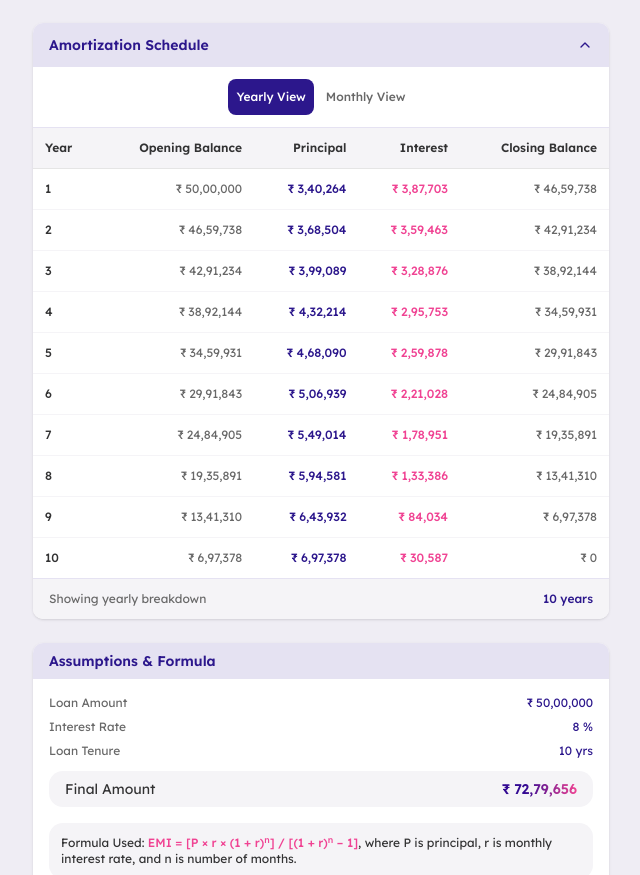
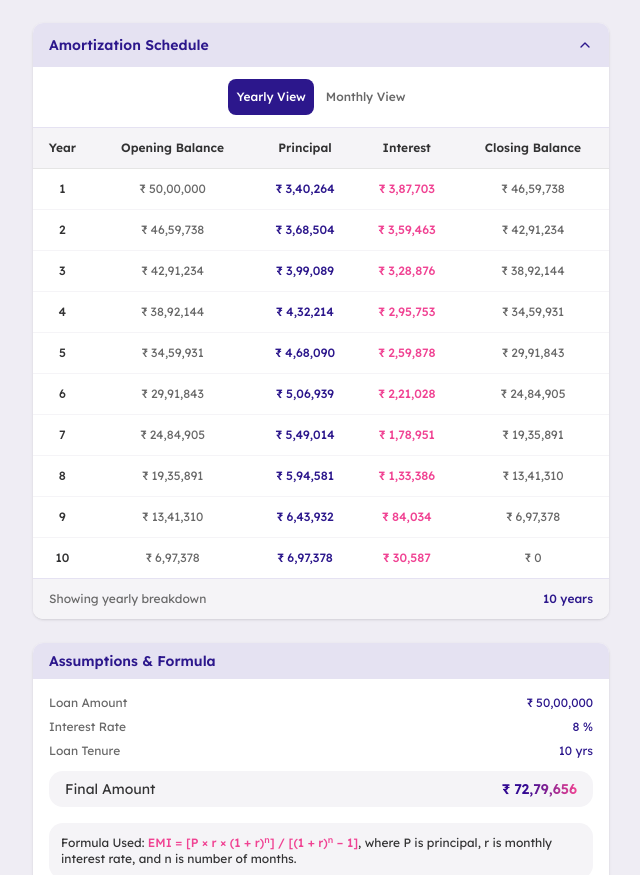
Before and after one commit to SerDunk/financial-calculators, a Next.js app: page /calculators/mortgage in a window 1280 px wide. Shown: the part 980-1855 px from the top of the page, without its empty margins (319-959 px from the left). Built offline with nearby package versions, Linux system fonts and the light colour scheme.

Commit message:
Reduced spacing in table and removed () from shorthand format

```diff
--- a/src/app/calculators/mortgage/page.js
+++ b/src/app/calculators/mortgage/page.js
@@ -11,7 +11,6 @@ import {
 
 import AmortizationSchedule from "@/components/AmortisationSchedule";
 
-// Safe formatter
 const formatShortIndianCurrency = (amount) => {
   amount = parseInt(amount) || 0;
   if (amount >= 10000000) {
@@ -38,7 +37,6 @@ const MortgageCalculator = () => {
 
   const [displayedTenure, setDisplayedTenure] = useState(tenure);
   const [amortizationTable, setAmortizationTable] = useState([]);
-  const [showAmortization, setShowAmortization] = useState(false);
 
   useEffect(() => {
     updateChart(loanAmount, tenure, interestRate);
@@ -144,7 +142,7 @@ const MortgageCalculator = () => {
               </div>
             </div>
             <div className="text-[10px] text-white flex justify-end pt-2 px-2">
-              ({formatShortIndianCurrency(loanAmountInput)})
+              {formatShortIndianCurrency(loanAmountInput)}
             </div>
 
             <Slider
--- a/src/components/AmortisationSchedule.js
+++ b/src/components/AmortisationSchedule.js
@@ -26,19 +26,19 @@ const AmortizationSchedule = ({ amortizationTable, yearlyAmortization }) => {
     <Table className="text-xs">
       <TableHeader>
         <TableRow className="bg-[#F5F4F7] hover:bg-[#F5F4F7]">
-          <TableHead className="text-[#323233] font-semibold px-3 py-3 text-left">
+          <TableHead className="text-[#323233] font-semibold px-2 py-3 text-center">
             Year
           </TableHead>
-          <TableHead className="text-[#323233] font-semibold px-3 py-3 text-right">
+          <TableHead className="text-[#323233] font-semibold px-2 py-3 text-center">
             Opening Balance
           </TableHead>
-          <TableHead className="text-[#323233] font-semibold px-3 py-3 text-right">
+          <TableHead className="text-[#323233] font-semibold px-2 py-3 text-center">
             Principal
           </TableHead>
-          <TableHead className="text-[#323233] font-semibold px-3 py-3 text-right">
+          <TableHead className="text-[#323233] font-semibold px-2 py-3 text-center">
             Interest
           </TableHead>
-          <TableHead className="text-[#323233] font-semibold px-3 py-3 text-right">
+          <TableHead className="text-[#323233] font-semibold px-2 py-3 text-center">
             Closing Balance
           </TableHead>
         </TableRow>
@@ -50,19 +50,19 @@ const AmortizationSchedule = ({ amortizationTable, yearlyAmortization }) => {
               key={index}
               className="border-b border-[#F5F4F7] hover:bg-[#FAFAFA] transition-colors"
             >
-              <TableCell className="px-3 py-3 text-[#323233] font-medium">
+              <TableCell className="px-2 py-3 text-[#323233] text-center font-medium">
                 {year.year}
               </TableCell>
-              <TableCell className="px-3 py-3 text-right text-[#686868]">
+              <TableCell className="px-2 py-3 text-center text-[#686868]">
                 {formatCurrency(year.startBalance)}
               </TableCell>
-              <TableCell className="px-3 py-3 text-right text-[#2C178C] font-medium">
+              <TableCell className="px-2 py-3 text-center text-[#2C178C] font-medium">
                 {formatCurrency(year.principal)}
               </TableCell>
-              <TableCell className="px-3 py-3 text-right text-[#F04393] font-medium">
+              <TableCell className="px-2 py-3 text-center text-[#F04393] font-medium">
                 {formatCurrency(year.interest)}
               </TableCell>
-              <TableCell className="px-3 py-3 text-right text-[#686868]">
+              <TableCell className="px-2 py-3 text-center text-[#686868]">
                 {formatCurrency(year.endBalance)}
               </TableCell>
             </TableRow>
```
